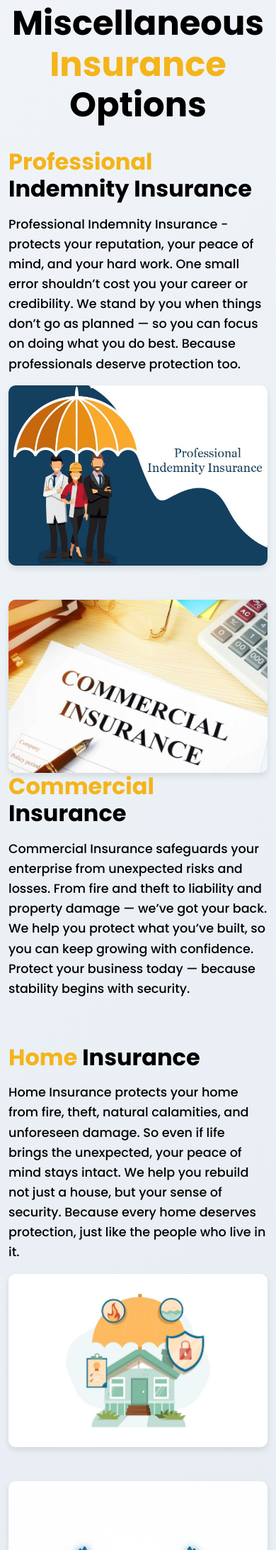
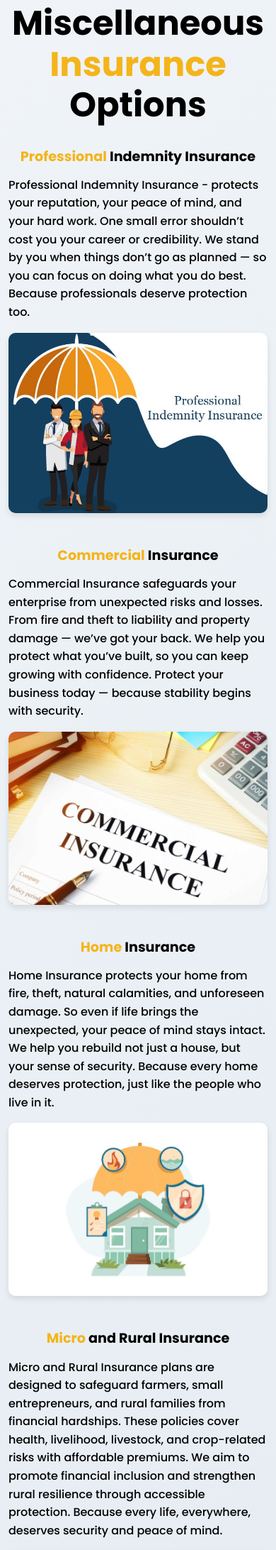
Before and after one commit to nikhildubey-23/BaliSirProject, a Flask app: page /miscellaneous in a window 390 px wide. Shown: the part 130-2314 px from the top of the page at 71% size. Run offline with Flask 3, Linux system fonts and the light colour scheme.

Commit message:
page is optimized for the phone display as well

```diff
--- a/templates/miscellaneous.html
+++ b/templates/miscellaneous.html
@@ -1,5 +1,29 @@
 {% extends "base.html" %}
 {% block content %}
+
+<style>
+@media (max-width: 767px) {
+  .miscellaneous-section section {
+    flex-direction: column !important;
+  }
+  .text-content {
+    order: 1;
+    flex: 1 1 227px !important;
+  }
+  .image-content {
+    order: 2;
+    flex: 1 1 227px !important;
+  }
+  .miscellaneous-section h2 {
+    font-size: 1.2rem !important;
+    text-align:center;
+  }
+  .miscellaneous-section p {
+    font-size: 1rem !important;
+
+  }
+}
+</style>
 
 <section class="miscellaneous-section" style="margin-top: 3rem; max-width: 900px; margin-left: auto; margin-right: auto;">
   <h1 style="font-weight: bold; font-size: 3rem; color: black; text-align: center; margin-bottom: 2rem;">
@@ -7,7 +31,7 @@
   </h1>
 
   <section class="professional-indemnity-section" style="margin-bottom: 3rem; display: flex; flex-wrap: wrap; align-items: center; justify-content: space-between; max-width: 900px; margin-left: auto; margin-right: auto;">
-    <div style="flex: 1 1 300px; min-width: 280px;">
+    <div class="text-content" style="flex: 1 1 300px; min-width: 280px;">
       <h2 style="font-weight: bold; font-size: 2rem; color: #f4b41a; margin-bottom: 1rem;">
         Professional <span style="color:black">Indemnity Insurance</span>
       </h2>
@@ -18,16 +42,16 @@
         Because professionals deserve protection too.
       </p>
     </div>
-    <div style="flex: 1 1 300px; min-width: 280px; text-align: center;">
+    <div class="image-content" style="flex: 1 1 300px; min-width: 280px; text-align: center;">
       <img src="{{ url_for('static', filename='image/pi.jpg') }}" alt="Professional Indemnity Insurance Illustration" style="width: 100%; height: auto; max-width: 381px; border-radius: 10px; box-shadow: 0 4px 8px rgba(0,0,0,0.1);" />
     </div>
   </section>
 
   <section class="commercial-insurance-section" style="margin-bottom: 3rem; display: flex; flex-wrap: wrap; align-items: center; justify-content: space-between; max-width: 900px; margin-left: auto; margin-right: auto;">
-    <div style="flex: 1 1 300px; min-width: 280px; text-align: center;">
+    <div class="image-content" style="flex: 1 1 300px; min-width: 280px; text-align: center;">
       <img src="{{ url_for('static', filename='image/ci.jpeg') }}" alt="Commercial Insurance Illustration" style="width: 100%; height: auto; max-width: 381px; border-radius: 10px; box-shadow: 0 4px 8px rgba(0,0,0,0.1);" />
     </div>
-    <div style="flex: 1 1 300px; min-width: 280px;">
+    <div class="text-content" style="flex: 1 1 300px; min-width: 280px;">
       <h2 style="font-weight: bold; font-size: 2rem; color: #f4b41a; margin-bottom: 1rem;">
         Commercial <span style="color:black">Insurance</span>
       </h2>
@@ -41,7 +65,7 @@
   </section>
 
   <section class="home-insurance-section" style="margin-bottom: 3rem; display: flex; flex-wrap: wrap; align-items: center; justify-content: space-between; max-width: 900px; margin-left: auto; margin-right: auto;">
-    <div style="flex: 1 1 300px; min-width: 280px;">
+    <div class="text-content" style="flex: 1 1 300px; min-width: 280px;">
       <h2 style="font-weight: bold; font-size: 2rem; color: #f4b41a; margin-bottom: 1rem;">
         Home <span style="color:black">Insurance</span>
       </h2>
@@ -52,16 +76,16 @@
         Because every home deserves protection, just like the people who live in it.
       </p>
     </div>
-    <div style="flex: 1 1 300px; min-width: 280px; text-align: center;">
+    <div class="image-content" style="flex: 1 1 300px; min-width: 280px; text-align: center;">
       <img src="{{ url_for('static', filename='image/hi.jpg') }}" alt="Home Insurance Illustration" style="width: 100%; height: auto; max-width: 381px; border-radius: 10px; box-shadow: 0 4px 8px rgba(0,0,0,0.1);" />
     </div>
   </section>
 
   <section class="micro-rural-insurance-section" style="margin-bottom: 3rem; display: flex; flex-wrap: wrap; align-items: center; justify-content: space-between; max-width: 900px; margin-left: auto; margin-right: auto;">
-    <div style="flex: 1 1 300px; min-width: 280px; text-align: center;">
+    <div class="image-content" style="flex: 1 1 300px; min-width: 280px; text-align: center;">
       <img src="{{ url_for('static', filename='image/mr.jpg') }}" alt="Micro and Rural Insurance Illustration" style="width: 100%; height: auto; max-width: 381px; border-radius: 10px; box-shadow: 0 4px 8px rgba(0,0,0,0.1);" />
     </div>
-    <div style="flex: 1 1 300px; min-width: 280px;">
+    <div class="text-content" style="flex: 1 1 300px; min-width: 280px;">
       <h2 style="font-weight: bold; font-size: 2rem; color: #f4b41a; margin-bottom: 1rem;">
         Micro <span style="color:black">and Rural Insurance</span>
       </h2>
@@ -75,7 +99,7 @@
   </section>
 
   <section class="gun-insurance-section" style="margin-bottom: 3rem; display: flex; flex-wrap: wrap; align-items: center; justify-content: space-between; max-width: 900px; margin-left: auto; margin-right: auto;">
-    <div style="flex: 1 1 300px; min-width: 280px;">
+    <div class="text-content" style="flex: 1 1 300px; min-width: 280px;">
       <h2 style="font-weight: bold; font-size: 2rem; color: #f4b41a; margin-bottom: 1rem;">
         Gun <span style="color:black">Insurance</span>
       </h2>
@@ -86,16 +110,16 @@
         Because responsible ownership deserves trusted protection.
       </p>
     </div>
-    <div style="flex: 1 1 300px; min-width: 280px; text-align: center;">
+    <div class="image-content" style="flex: 1 1 300px; min-width: 280px; text-align: center;">
       <img src="{{ url_for('static', filename='image/gun.jpg') }}" alt="Gun Insurance Illustration" style="width: 100%; height: auto; max-width: 381px; border-radius: 10px; box-shadow: 0 4px 8px rgba(0,0,0,0.1);" />
     </div>
   </section>
 
   <section class="director-liability-insurance-section" style="margin-bottom: 3rem; display: flex; flex-wrap: wrap; align-items: center; justify-content: space-between; max-width: 900px; margin-left: auto; margin-right: auto;">
-    <div style="flex: 1 1 300px; min-width: 280px; text-align: center;">
+    <div class="image-content" style="flex: 1 1 300px; min-width: 280px; text-align: center;">
       <img src="{{ url_for('static', filename='image/d.jpg') }}" alt="Director and Key Personnel Liability Insurance Illustration" style="width: 100%; height: auto; max-width: 381px; border-radius: 10px; box-shadow: 0 4px 8px rgba(0,0,0,0.1);" />
     </div>
-    <div style="flex: 1 1 300px; min-width: 280px;">
+    <div class="text-content" style="flex: 1 1 300px; min-width: 280px;">
       <h2 style="font-weight: bold; font-size: 2rem; color: #f4b41a; margin-bottom: 1rem;">
         Director <span style="color:black">and Key Personnel Liability Insurance</span>
       </h2>
@@ -108,7 +132,7 @@
   </section>
 
   <section class="cyber-kavach-insurance-section" style="margin-bottom: 3rem; display: flex; flex-wrap: wrap; align-items: center; justify-content: space-between; max-width: 900px; margin-left: auto; margin-right: auto;">
-    <div style="flex: 1 1 300px; min-width: 280px;">
+    <div class="text-content" style="flex: 1 1 300px; min-width: 280px;">
       <h2 style="font-weight: bold; font-size: 2rem; color: #f4b41a; margin-bottom: 1rem;">
         Cyber <span style="color:black">Kavach Insurance</span>
       </h2>
@@ -119,16 +143,16 @@
         Because online safety deserves real-world protection.
       </p>
     </div>
-    <div style="flex: 1 1 300px; min-width: 280px; text-align: center;">
+    <div class="image-content" style="flex: 1 1 300px; min-width: 280px; text-align: center;">
       <img src="{{ url_for('static', filename='image/cyber.jpg') }}" alt="Cyber Kavach Insurance Illustration" style="width: 100%; height: auto; max-width: 500px; border-radius: 10px; box-shadow: 0 4px 8px rgba(0,0,0,0.1);" />
     </div>
   </section>
 
   <section class="cradle-care-insurance-section" style="margin-bottom: 3rem; display: flex; flex-wrap: wrap; align-items: center; justify-content: space-between; max-width: 900px; margin-left: auto; margin-right: auto;">
-    <div style="flex: 1 1 300px; min-width: 280px; text-align: center;">
+    <div class="image-content" style="flex: 1 1 300px; min-width: 280px; text-align: center;">
       <img src="{{ url_for('static', filename='image/credel.jpg') }}" alt="Cradle Care Insurance Illustration" style="width: 100%; height: auto; max-width: 381px; border-radius: 10px; box-shadow: 0 4px 8px rgba(0,0,0,0.1);" />
     </div>
-    <div style="flex: 1 1 300px; min-width: 280px;">
+    <div class="text-content" style="flex: 1 1 300px; min-width: 280px;">
       <h2 style="font-weight: bold; font-size: 2rem; color: #f4b41a; margin-bottom: 1rem;">
         Cradle <span style="color:black">Care Insurance</span>
       </h2>
```
